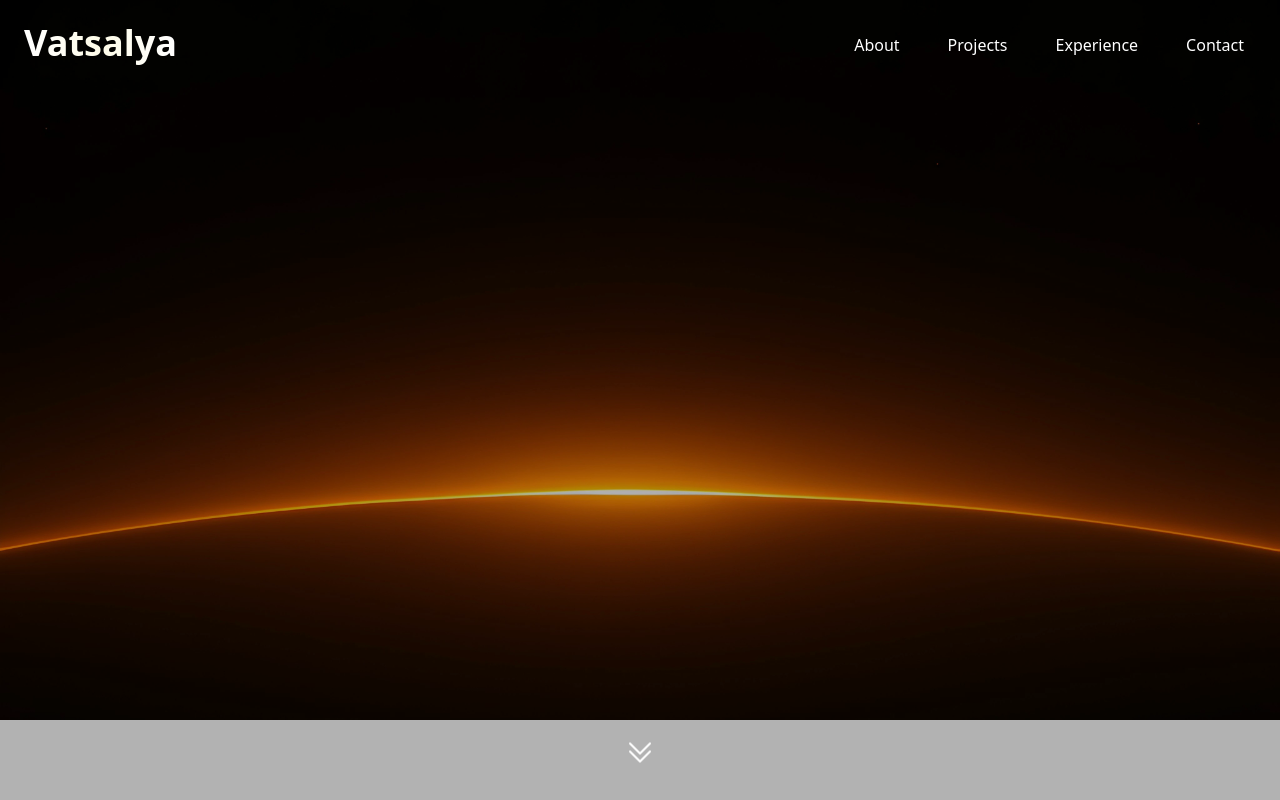
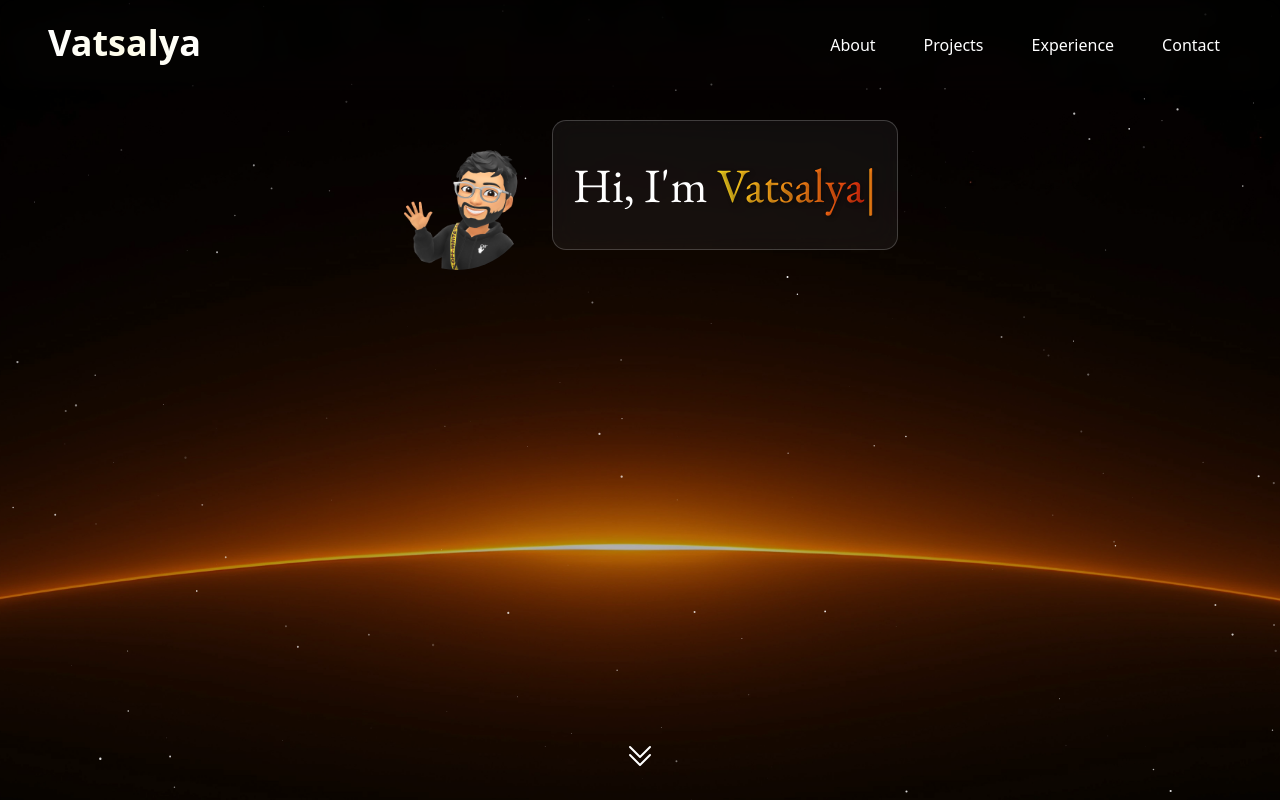
Before and after one commit to vatsalyar/Portfolio, a React (Vite) app: page / in a window 1280 px wide. Shown: the top 800 px of the page. Built offline with nearby package versions, Linux system fonts and the light colour scheme.

Commit message:
minor updates

```diff
--- a/src/App.tsx
+++ b/src/App.tsx
@@ -7,9 +7,9 @@ const App = () => {
   return (
     <div>
       <div
-        className="relative z-0 min-h-screen w-full bg-no-repeat bg-center bg-cover "
+        className="relative z-0 min-h-screen bg-no-repeat bg-center bg-cover"
+        style={{ backgroundImage: `url(${bg})` }}
       >
-        <img src={bg} alt="background" className="h-full w-auto object-contain" />
         <div className="absolute inset-0 bg-black opacity-30 z-10" />
         <Navbar />
         <Hero />
--- a/src/components/Hero.tsx
+++ b/src/components/Hero.tsx
@@ -1,17 +1,19 @@
 import { hi } from "@/assets";
 import { useEffect, useState } from "react";
 import { ChevronDoubleDownIcon } from '@heroicons/react/24/outline';
+import StarCanvas from "./Stars";
+
 
 
 const Hero = () => {
   return (
-    <section className="relative w-full h-full min-h-screen flex items-center justify-center mx-auto">
+    <section className="relative w-full h-screen flex items-center justify-center mx-auto z-20">
         <div className="absolute w-full inset-0 max-w-7xl sm:px-16 px-6 flex flex-col sm:flex-row items-center sm:items-start gap-5 sm:mt-[120px] mx-auto justify-center sm:mb-175 mt-auto ">
             <div className="flex flex-col justify-center items-center">
             <img
-                alt="hi"
+                alt="avatar"
                 src={hi}
-                className="w-[150px] h-[150px] rounded-full object-cover"
+                className="w-[150px] h-[150px] rounded-full object-cover animate-hello-wave"
             />
             </div>
             <div className="bg-glass p-5 rounded-xl">
@@ -21,11 +23,12 @@ const Hero = () => {
             </div>
         </div>
 
-        <div className="fixed bottom-6 left-1/2 transform -translate-x-1/2 z-50 ">
+        <div className="absolute bottom-6 left-1/2 transform -translate-x-1/2 z-50 ">
             <a href="#About">
             <ChevronDoubleDownIcon className="w-8 h-8 text-white animate-bounce cursor-pointer" />
             </a>
         </div>
+        <div className= "absolute inset-0 -z-10"><StarCanvas /></div>
       </section>
   );
 };
--- a/src/components/Navbar.tsx
+++ b/src/components/Navbar.tsx
@@ -31,9 +31,7 @@ const Navbar = () => {
 
   return (
     <nav
-      className={`w-full flex items-center py-4 fixed top-0 z-50 transition-all duration-300 ease-in-out ${
-        scrolled ? "bg-black/80 backdrop-blur-md shadow-lg" : "bg-transparent"
-      } text-white`}
+      className={`w-full flex items-center py-4 fixed top-0 z-50 transition-all duration-300 ease-in-out backdrop-blur-md bg-whie/30 rounded-xl p-6 shadow-lg`}
     >
       <div className="px-6 flex justify-between w-full overflow-visible">
         <a
@@ -72,7 +70,7 @@ const Navbar = () => {
           <div
             className={`${
                 !toggle ? "hidden" : "flex"
-              } flex-col p-6 bg-gradient-to-b from-black/80 via-red-800/80 to-orange-700/80
+              } flex-col p-6  bg-black/80
                 backdrop-blur-md border border-white/10
                 absolute top-20 right-6 min-w-[160px]
                 z-10 rounded-xl shadow-2xl shadow-black/40
--- /dev/null
+++ b/src/components/Stars.tsx
@@ -0,0 +1,64 @@
+import { useRef, useEffect } from "react";
+
+const StarCanvas = () => {
+  const canvasRef = useRef<HTMLCanvasElement | null>(null);
+
+  useEffect(() => {
+    const canvas = canvasRef.current;
+    if (!canvas) return;
+
+    const ctx = canvas.getContext("2d");
+    if (!ctx) return;
+
+    let stars = Array.from({ length: 200 }, () => ({
+      x: Math.random() * window.innerWidth,
+      y: Math.random() * window.innerHeight,
+      r: Math.random() * 1.2,
+      opacity: Math.random(),
+      dx: (Math.random() - 0.5) * 0.3,
+      dy: (Math.random() - 0.5) * 0.3,
+    }));
+
+    const resizeCanvas = () => {
+      canvas.width = window.innerWidth;
+      canvas.height = window.innerHeight;
+    };
+    resizeCanvas();
+    window.addEventListener("resize", resizeCanvas);
+
+    const draw = () => {
+      ctx.clearRect(0, 0, canvas.width, canvas.height);
+
+      stars.forEach((star) => {
+        star.opacity += (Math.random() - 0.5) * 0.05;
+        star.opacity = Math.max(0.1, Math.min(star.opacity, 1));
+
+        star.x += star.dx;
+        star.y += star.dy;
+
+        if (star.x < 0) star.x = canvas.width;
+        if (star.y < 0) star.y = canvas.height;
+        if (star.x > canvas.width) star.x = 0;
+        if (star.y > canvas.height) star.y = 0;
+
+        ctx.beginPath();
+        ctx.globalAlpha = star.opacity;
+        ctx.fillStyle = "#fff";
+        ctx.arc(star.x, star.y, star.r, 0, Math.PI * 2);
+        ctx.fill();
+      });
+
+      requestAnimationFrame(draw);
+    };
+
+    draw();
+
+    return () => {
+      window.removeEventListener("resize", resizeCanvas);
+    };
+  }, []);
+
+  return <canvas ref={canvasRef} className="fixed inset-0 -z-10" />;
+};
+
+export default StarCanvas;
--- a/src/index.css
+++ b/src/index.css
@@ -120,6 +120,26 @@
 }
 
 @layer utilities {
+
+  @keyframes hello-wave {
+    0%   { transform: rotate(0deg); }
+    15%  { transform: rotate(14deg); }
+    30%  { transform: rotate(-8deg); }
+    40%  { transform: rotate(14deg); }
+    50%  { transform: rotate(-4deg); }
+    60%  { transform: rotate(10deg); }
+    70%  { transform: rotate(0deg); }
+    100% { transform: rotate(0deg); }
+  }
+
+  .animate-hello-wave{
+    display: inline-block;
+    transform-origin: 70% 70%;
+  }
+
+  .animate-hello-wave:hover{
+    animation:hello-wave 2s ease-in-out;
+  }
 
   @keyframes fade-in-up {
     0% {
```
